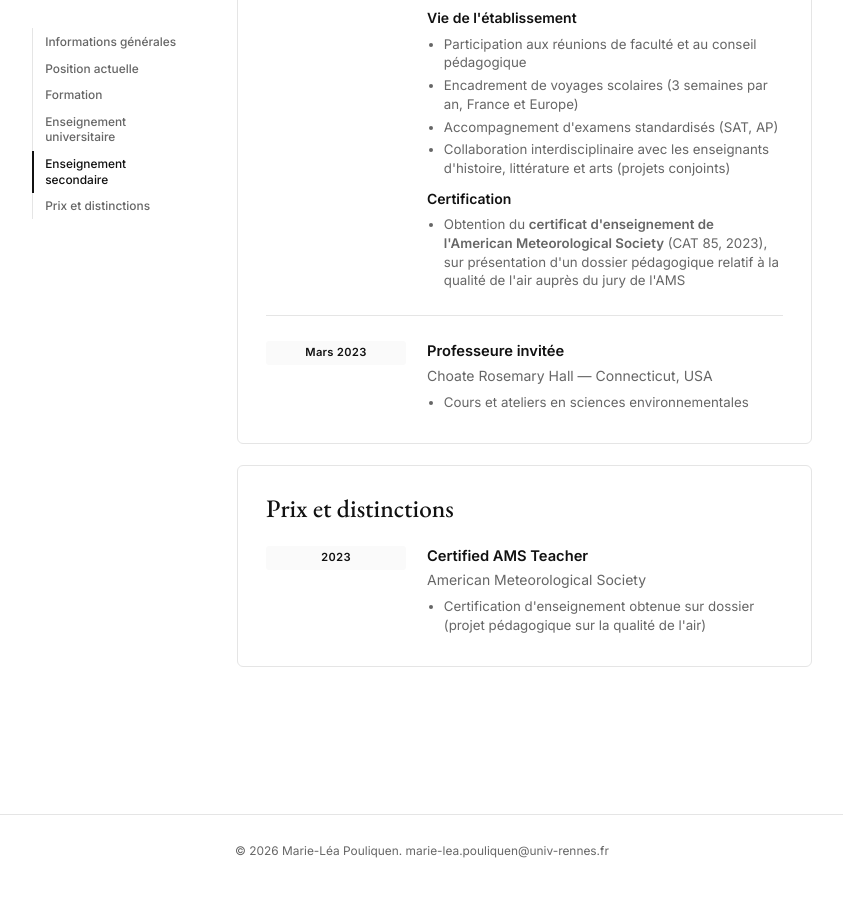
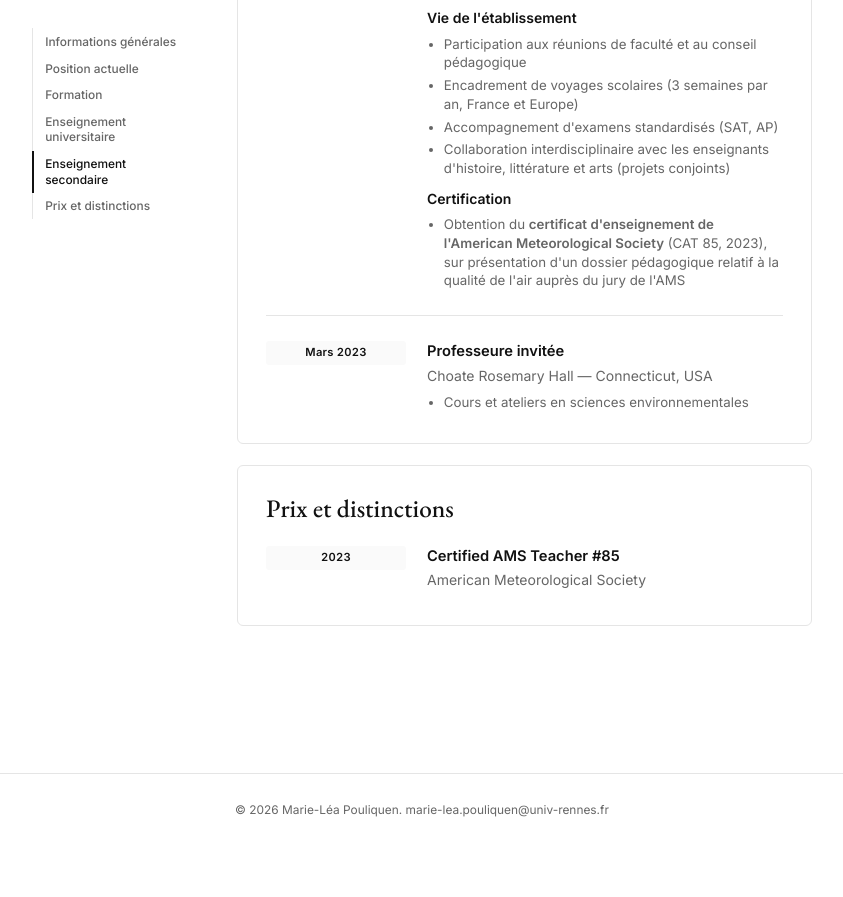
Before and after one commit to marieleapouliquen/marieleapouliquen.github.io, a Jekyll site: the page built from _pages/cv.md, in a window 1280 px wide and 900 px high, scrolled down 3158 px. Shown: the top 897 px of the window, without its empty margins (218-1061 px from the left). Built offline with Jekyll 4.4.1, drawn with Linux system fonts in a browser that asks for light colours; after the commit the page ends 4017 px from its top, so only the background shows below that.

Commit message:
Update cv.md

```diff
--- a/_pages/cv.md
+++ b/_pages/cv.md
@@ -200,11 +200,8 @@ body_class: page-cv
 <div class="cv-entry">
   <span class="cv-entry-date">2023</span>
   <div class="cv-entry-content">
-    <span class="cv-entry-title">Certified AMS Teacher</span>
+    <span class="cv-entry-title">Certified AMS Teacher #85</span>
     <span class="cv-entry-place">American Meteorological Society</span>
-    <ul>
-      <li>Certification d'enseignement obtenue sur dossier (projet pédagogique sur la qualité de l'air)</li>
-    </ul>
   </div>
 </div>
 </section>
```
